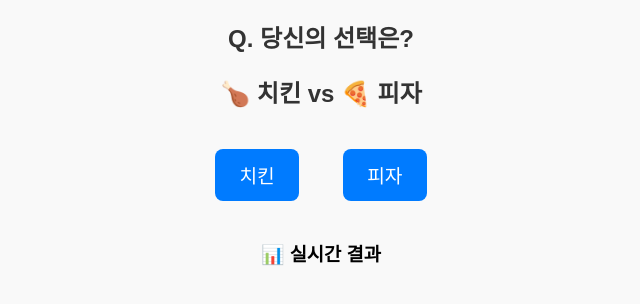
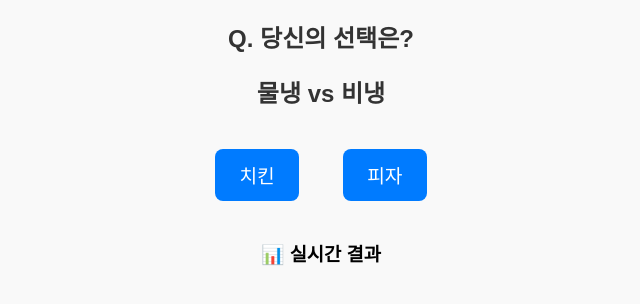
Before and after one commit to rlaxogns1234/balance_game, a plain HTML site: page index.html in a window 1280 px wide. Shown: the part 110-414 px from the top of the page, without its empty margins (319-959 px from the left). Drawn offline with Linux system fonts and the light colour scheme; no server answers.

Commit message:
Update index.html

```diff
--- a/index.html
+++ b/index.html
@@ -8,7 +8,7 @@
 <body>
   <h1>🔥 밸런스 게임 🔥</h1>
   <h2>Q. 당신의 선택은?</h2>
-  <h2>🍗 치킨 vs 🍕 피자</h2>
+  <h2> 물냉 vs 비냉</h2>
 
   <button onclick="vote('치킨')">치킨</button>
   <button onclick="vote('피자')">피자</button>
```
